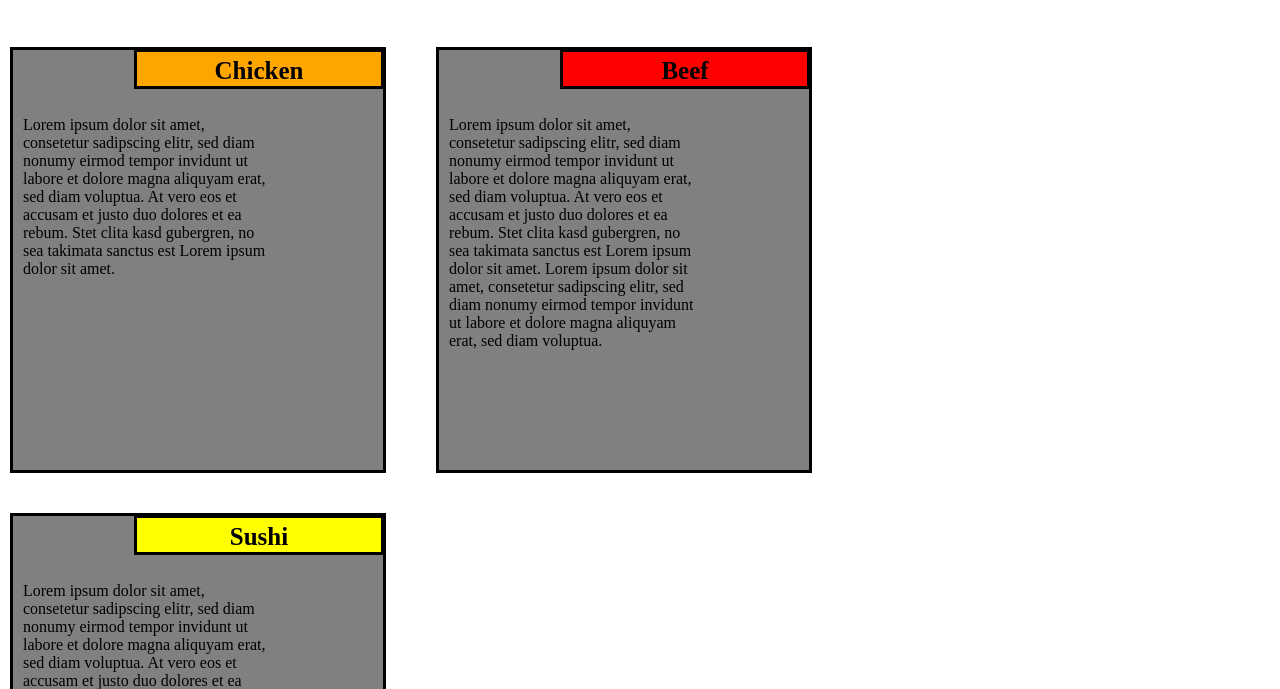
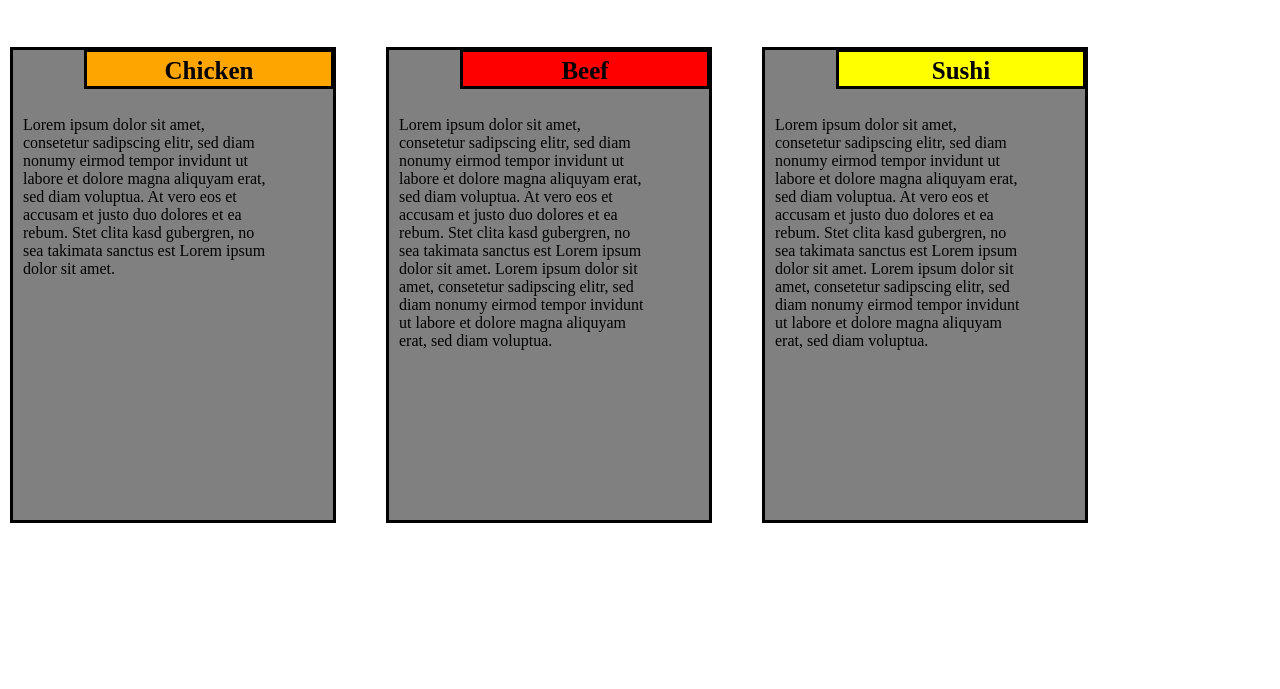
Before and after one commit to akhand009/module-2-assignment, a plain HTML site: page index.html in a window 1280 px wide. Shown: the part 111-800 px from the top of the page. Drawn offline with Linux system fonts and the light colour scheme.

Commit message:
Update index.html

```diff
--- a/index.html
+++ b/index.html
@@ -22,9 +22,8 @@ section{
 background-color: gray;
 padding: 10px 10px 10px 10px;
 border: 3px solid black;
-margin: 40;
-width: 350px;
-height:400px;
+width: 300px;
+height:450px;
 box-sizing: border-box;
 box-sizing: content-box;
 }
```
